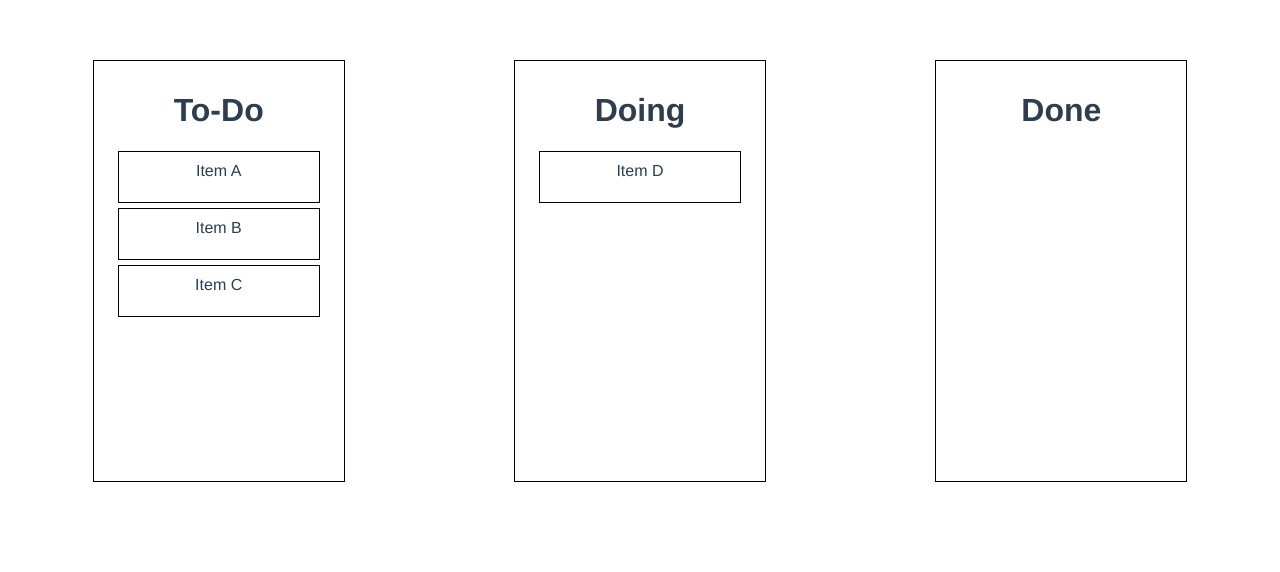
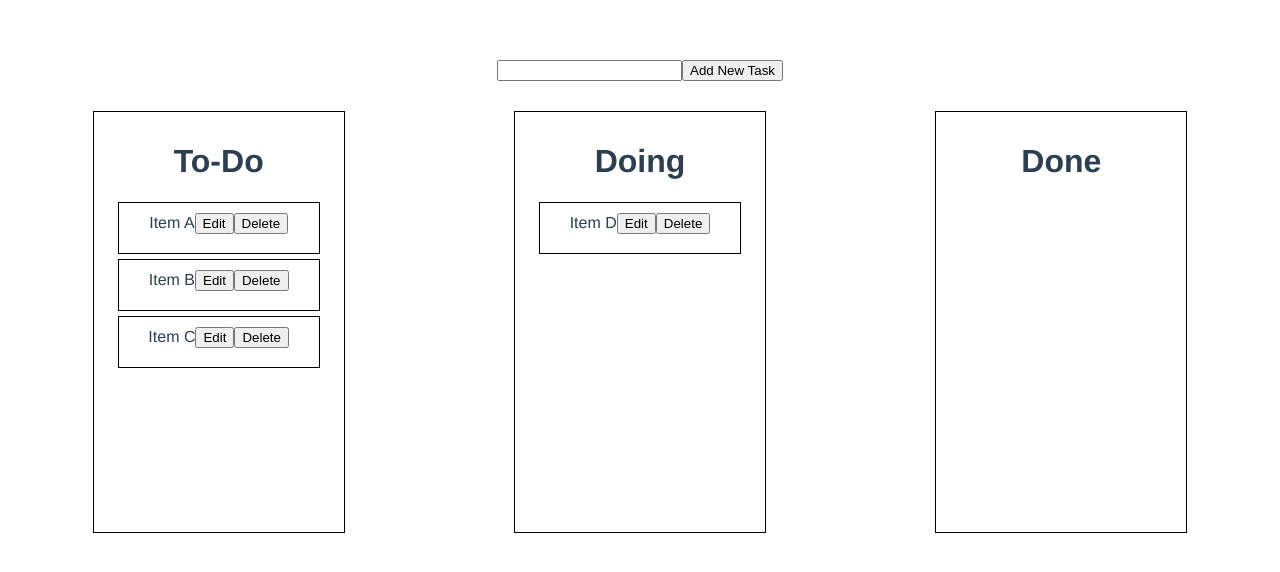
Before and after one commit to maigy256/vue-project, a Vue app: page / in a window 1280 px wide. Shown: the top 572 px of the page. Built offline with nearby package versions, Linux system fonts and the light colour scheme.

Commit message:
CRUD Operations

```diff
--- a/src/components/TaskList.vue
+++ b/src/components/TaskList.vue
@@ -1,17 +1,41 @@
 <template>
     <div class="container">
+        <div class="add-task">
+            <input id="new-task" type="text" v-model="newTask">
+            <button type = "button" @click="addTask(newTask)">Add New Task</button>
+        </div>
         <div class="task-zone">
             <div class="drop-zone" @drop="onDrop($event, 'todo')" @dragenter.prevent @dragover.prevent>
                 <h1>To-Do</h1>
-                <div class="drag-el" draggable @dragstart="onStart($event, task)" v-for="task in todoList" :key=task.id>{{task.title}}</div>
+                <div class="drag-el" draggable @dragstart="onStart($event, task)" v-for="task in todoList" :key=task.id>
+                    <span v-if="editTask != task.id">{{task.title}}</span>
+                    <input v-else class="edit-task" type="text" v-model="task.title">
+
+                    <button v-if="editTask != task.id" type="button" @click="onEdit(task)">Edit</button>
+                    <button v-else type="button" @click="editedTask(task)">Save</button>
+
+                    <button type="button" @click="deleteTask(task)">Delete</button>
+                    </div>
             </div>
              <div class="drop-zone" @drop="onDrop($event, 'doing')" @dragenter.prevent @dragover.prevent>
                 <h1>Doing</h1>
-                <div class="drag-el" draggable @dragstart="onStart($event, task)" v-for="task in doingList" :key=task.id>{{task.title}}</div>
+                <div class="drag-el" draggable @dragstart="onStart($event, task)" v-for="task in doingList" :key=task.id><span v-if="editTask != task.id">{{task.title}}</span>
+                    <input v-else class="edit-task" type="text" v-model="task.title">
+
+                    <button v-if="editTask != task.id" type="button" @click="onEdit(task)">Edit</button>
+                    <button v-else type="button" @click="editedTask(task)">Save</button>
+
+                    <button type="button" @click="deleteTask(task)">Delete</button></div>
             </div>
              <div class="drop-zone" @drop="onDrop($event, 'done')" @dragenter.prevent @dragover.prevent>
                 <h1>Done</h1>
-                <div class="drag-el" draggable @dragstart="onStart($event, task)" v-for="task in doneList" :key=task.id>{{task.title}}</div>
+                <div class="drag-el" draggable @dragstart="onStart($event, task)" v-for="task in doneList" :key=task.id><span v-if="editTask != task.id">{{task.title}}</span>
+                    <input v-else class="edit-task" type="text" v-model="task.title">
+
+                    <button v-if="editTask != task.id" type="button" @click="onEdit(task)">Edit</button>
+                    <button v-else type="button" @click="editedTask(task)">Save</button>
+
+                    <button type="button" @click="deleteTask(task)">Delete</button></div>
             </div>
         </div>
     </div>
@@ -43,7 +67,9 @@
                     title: 'Item D',
                     status: 'doing'
                 },
-            ]
+            ],
+            newTask : "",
+            editTask: ""
         }
     },
     computed:{
@@ -67,6 +93,22 @@
             const taskId = e.dataTransfer.getData('taskId')
             const task = this.tasks.find(task => task.id == taskId)
             task.status = newStatus
+        },
+        addTask(newTask){
+            let newId = this.tasks.length + 1
+            this.tasks.push({ id: newId, title: newTask,status: 'todo'})
+            this.newTask = ""
+        },
+        onEdit(task){
+            this.editTask = task.id
+        },
+        editedTask(updateTask){
+            const task = this.tasks.find(task => task.id != updateTask.id)
+            task.title = updateTask.title
+            this.editTask = ""
+        },
+        deleteTask(deleteTask){
+            this.tasks = this.tasks.filter(task => task.id != deleteTask.id)
         }
     }
 }
@@ -93,4 +135,8 @@
     margin: 5px auto;
     padding-top: 10px;
 }
+.add-task{
+    margin: 30px 0;
+
+}
 </style>
```
